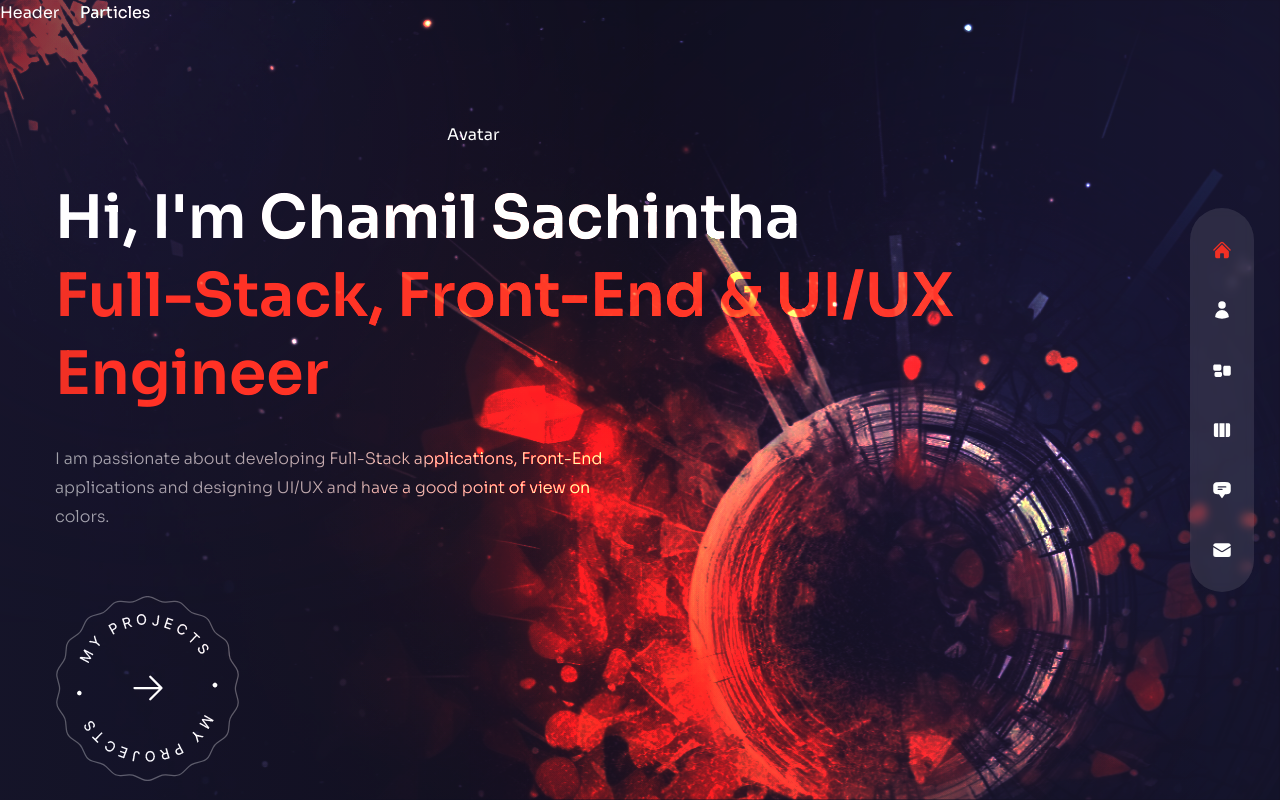
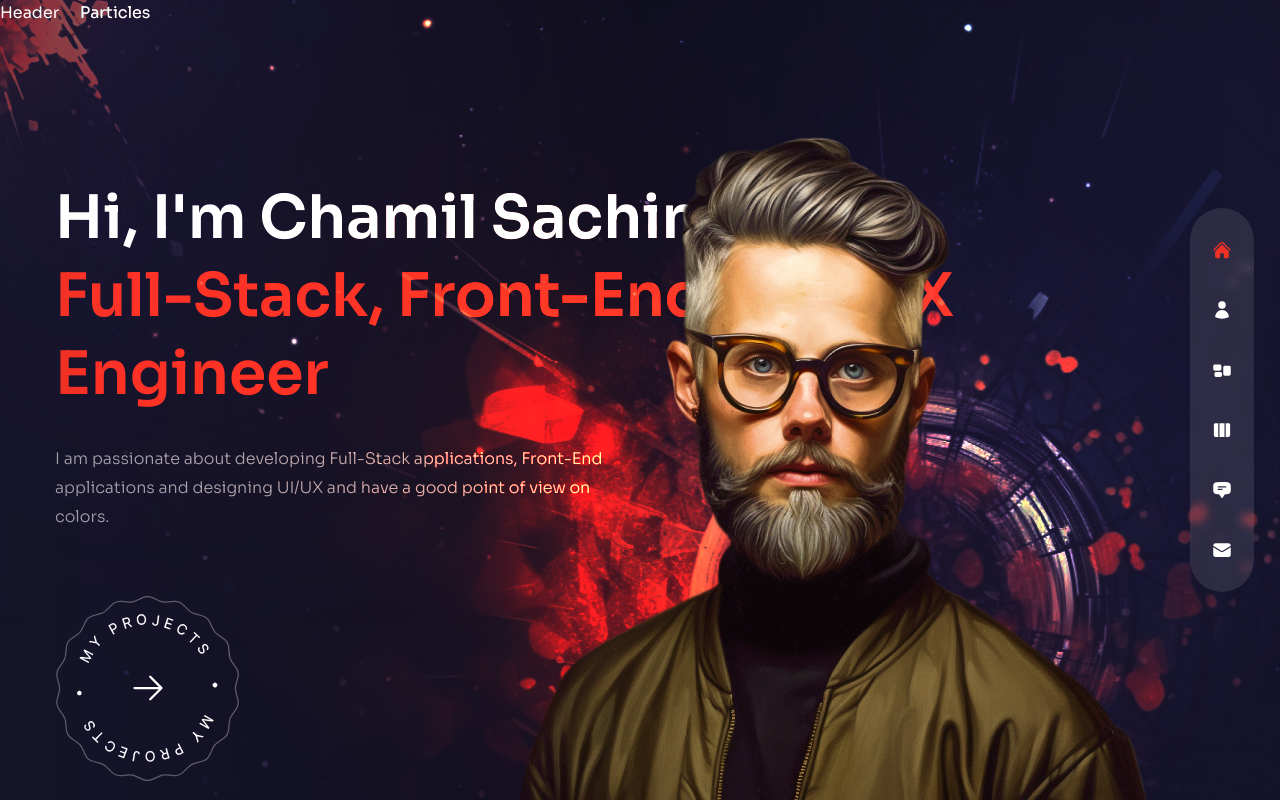
Before and after one commit to ChamilSachintha/Personal-Portfolio-2, a Next.js app: page / in a window 1280 px wide. Built offline with nearby package versions, Linux system fonts and the light colour scheme.

Commit message:
Avatar component was created

```diff
--- a/components/Avatar.js
+++ b/components/Avatar.js
@@ -1,5 +1,17 @@
+import Image from "next/image"; // Next image
+
 const Avatar = () => {
-  return <div>Avatar</div>;
+  return (
+    <div className="hidden xl:flex xl:max-w-none">
+      <Image
+        src={"/avatar.png"}
+        width={737}
+        height={678}
+        alt=""
+        className="translate-z-0 w-full h-full"
+      />
+    </div>
+  );
 };
 
 export default Avatar;
```
